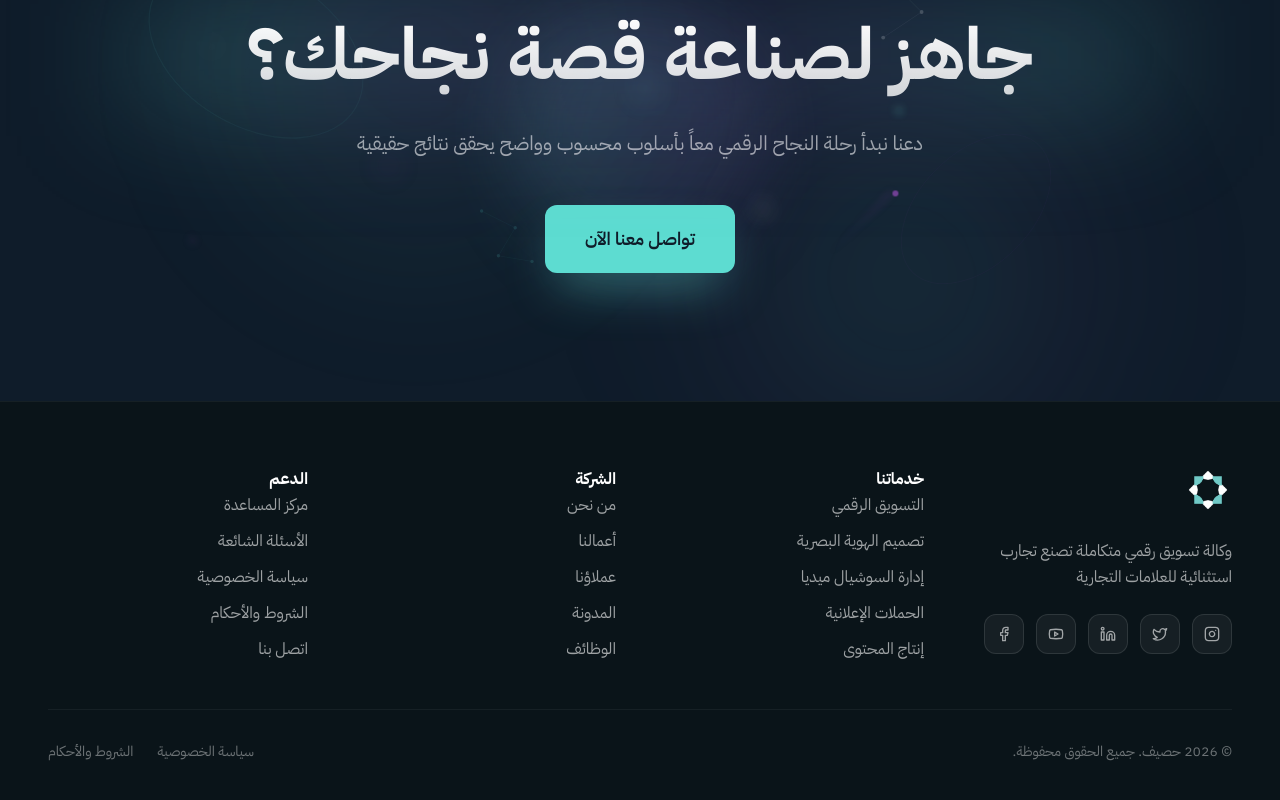
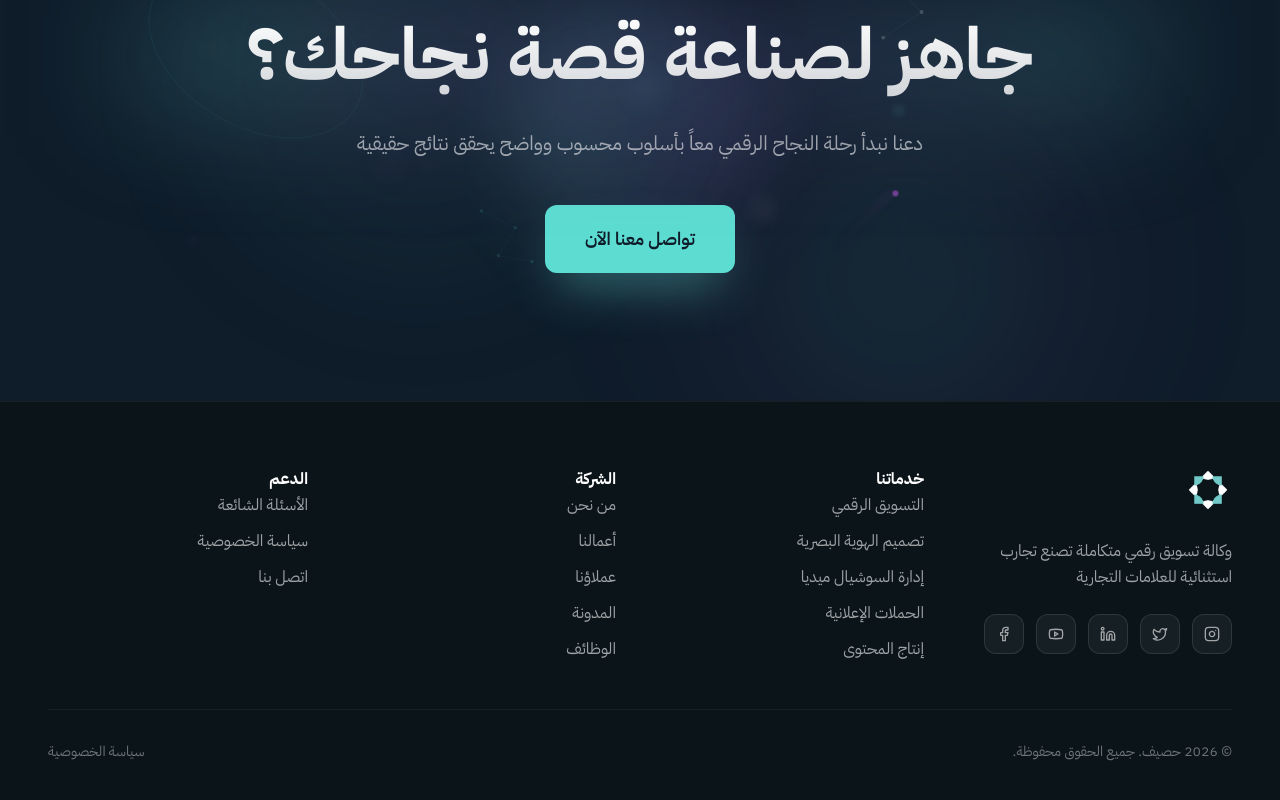
Before and after one commit to Hamza-ALyemeni/Hasif, a React (Vite) app: page /ar in a window 1280 px wide. Shown: the part 3842-4642 px from the top of the page. Built offline with nearby package versions, Linux system fonts and the light colour scheme.

Commit message:
deleting unessery links from footer

```diff
--- a/src/components/layout/FooterBilingual.tsx
+++ b/src/components/layout/FooterBilingual.tsx
@@ -23,7 +23,7 @@ export function FooterBilingual({ language }: FooterBilingualProps) {
         companyTitle: 'الشركة',
         company: ['من نحن', 'أعمالنا', 'عملاؤنا', 'المدونة', 'الوظائف'],
         supportTitle: 'الدعم',
-        support: ['مركز المساعدة', 'الأسئلة الشائعة', 'سياسة الخصوصية', 'الشروط والأحكام', 'اتصل بنا'],
+        support: ['الأسئلة الشائعة', 'سياسة الخصوصية', 'اتصل بنا'],
         copyright: '© 2024 حصيف. جميع الحقوق محفوظة',
         privacy: 'سياسة الخصوصية',
         terms: 'الشروط والأحكام',
@@ -41,7 +41,7 @@ export function FooterBilingual({ language }: FooterBilingualProps) {
         companyTitle: 'Company',
         company: ['About Us', 'Portfolio', 'Clients', 'Blog', 'Careers'],
         supportTitle: 'Support',
-        support: ['Help Center', 'FAQ', 'Privacy Policy', 'Terms & Conditions', 'Contact Us'],
+        support: ['FAQ', 'Privacy Policy', 'Contact Us'],
         copyright: '© 2024 Haseef. All rights reserved',
         privacy: 'Privacy Policy',
         terms: 'Terms & Conditions',
@@ -141,9 +141,6 @@ export function FooterBilingual({ language }: FooterBilingualProps) {
             <Link to="#" className="text-white/40 hover:text-[#5DDCD1] text-sm transition-colors duration-300">
               {footerContent.privacy}
             </Link>
-            <Link to="#" className="text-white/40 hover:text-[#5DDCD1] text-sm transition-colors duration-300">
-              {footerContent.terms}
-            </Link>
           </div>
         </div>
       </div>
```
